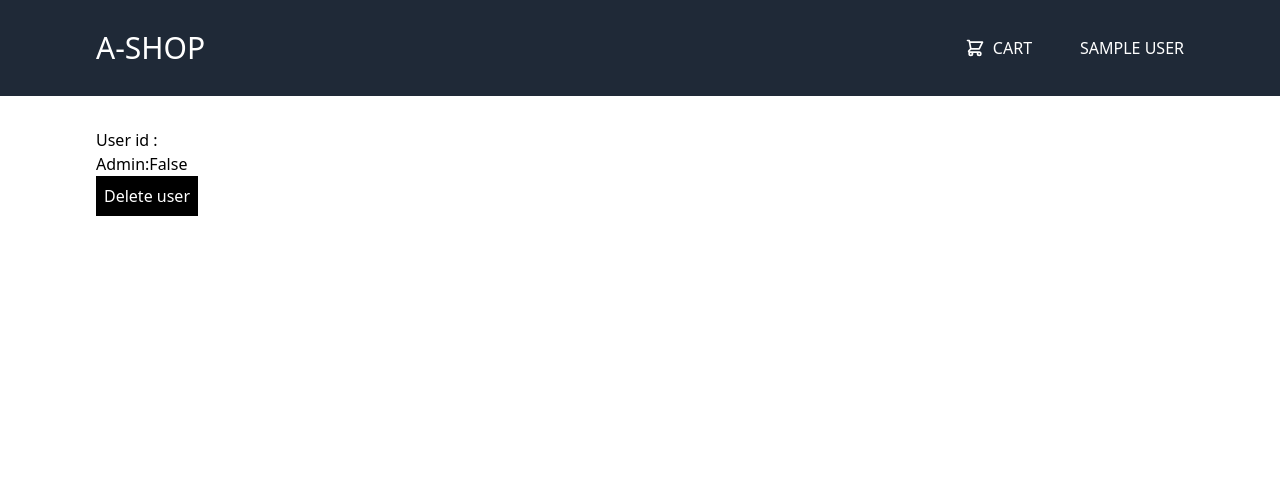
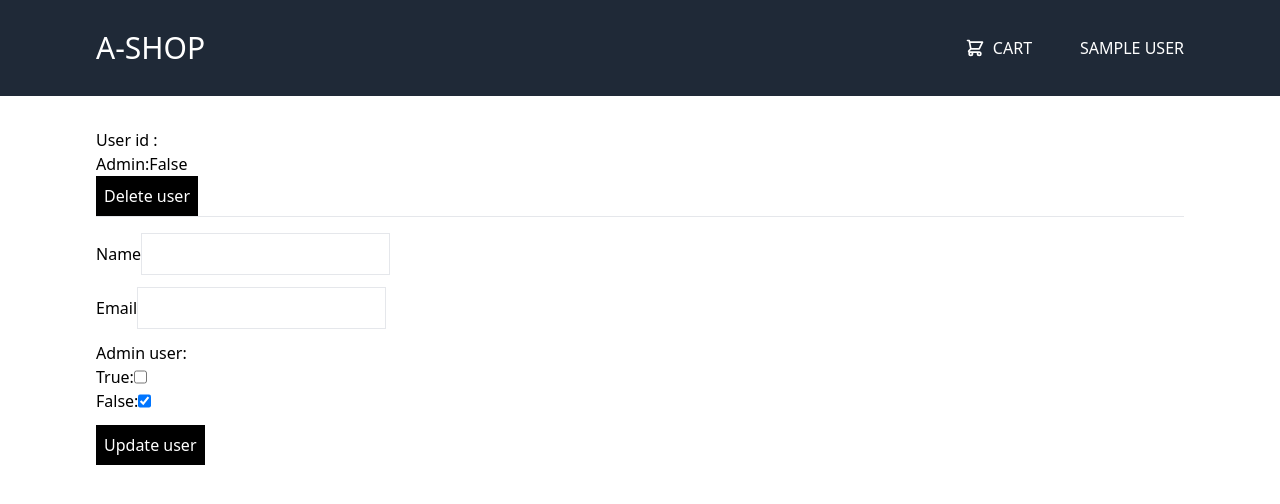
Before and after one commit to AkshayBenny/ecommerce, a React (Create React App) app in the folder client/: page /admin/users/1 in a window 1280 px wide. Shown: the top 504 px of the page. Built offline with nearby package versions, Linux system fonts and the light colour scheme; no server answers; sample sign-in values are in the browser's storage.

Commit message:
edit user form added

```diff
--- a/client/src/pages/UserPage.js
+++ b/client/src/pages/UserPage.js
@@ -1,4 +1,4 @@
-import React, { useEffect } from 'react'
+import React, { useEffect, useState } from 'react'
 import { useDispatch, useSelector } from 'react-redux'
 import { useNavigate, useParams } from 'react-router-dom'
 import { deleteUser, getUserById, editUser } from '../redux/user/userSlice'
@@ -10,6 +10,10 @@ const UserPage = () => {
   )
   const dispatch = useDispatch()
   const navigate = useNavigate()
+
+  const [name, setName] = useState('')
+  const [email, setEmail] = useState('')
+  const [isAdmin, setIsAdmin] = useState(false)
 
   const userInfo = JSON.parse(localStorage.getItem('userInfo'))
   useEffect(() => {
@@ -26,11 +30,24 @@ const UserPage = () => {
     }
   }, [userInfo])
 
+  useEffect(() => {
+    if (!getUserByIdIsLoading && userData.user) {
+      setName(userData.user.name)
+      setEmail(userData.user.email)
+      setIsAdmin(userData.user.isAdmin)
+    }
+  }, [userData, getUserByIdIsLoading])
+  console.log(name, email, isAdmin)
   const deleteUserHandler = () => {
     if (window.confirm('Are you sure you want to delete this user?')) {
       dispatch(deleteUser({ id }))
       navigate('/admin/users')
     }
+  }
+
+  const submitHandler = (e) => {
+    e.preventDefault()
+    dispatch(editUser({ id, name, email, isAdmin }))
   }
 
   if (getUserByIdIsLoading) {
@@ -39,13 +56,66 @@ const UserPage = () => {
 
   return (
     <div>
-      <h1>{userData?.name}</h1>
-      <p>{userData?.email}</p>
-      <p>User id : {userData?._id}</p>
-      <p>Admin:{userData?.isAdmin ? 'True' : 'False'}</p>
+      <h1>{userData?.user?.name}</h1>
+      <p>{userData?.user?.email}</p>
+      <p>User id : {userData?.user?._id}</p>
+      <p>Admin:{userData?.user?.isAdmin ? 'True' : 'False'}</p>
       <button onClick={deleteUserHandler} className='bg-black text-white p-2'>
         Delete user
       </button>
+
+      <hr />
+
+      <form onSubmit={submitHandler} className='space-y-3 pt-4'>
+        <div>
+          <label htmlFor='name'>Name</label>
+          <input
+            className='border p-2'
+            value={name}
+            onChange={(e) => setName(e.target.value)}
+            type='text'
+            id='name'
+          />
+        </div>
+        <div>
+          <label htmlFor='email'>Email</label>
+          <input
+            className='border p-2'
+            value={email}
+            onChange={(e) => setEmail(e.target.value)}
+            type='email'
+            id='email'
+          />
+        </div>
+        <div>
+          <label htmlFor='isAdmin'>Admin user:</label>
+          <div className='flex flex-col'>
+            <div className='flex'>
+              <p>True:</p>
+              <input
+                type='checkbox'
+                name='isAdmin'
+                value={isAdmin}
+                checked={isAdmin}
+                onChange={() => setIsAdmin(true)}
+              />
+            </div>
+            <div className='flex'>
+              <p>False:</p>
+              <input
+                type='checkbox'
+                name='isAdmin'
+                value={!isAdmin}
+                checked={!isAdmin}
+                onChange={() => setIsAdmin(false)}
+              />
+            </div>
+          </div>
+        </div>
+        <button type='submit' className='bg-black text-white p-2'>
+          Update user
+        </button>
+      </form>
     </div>
   )
 }
```
